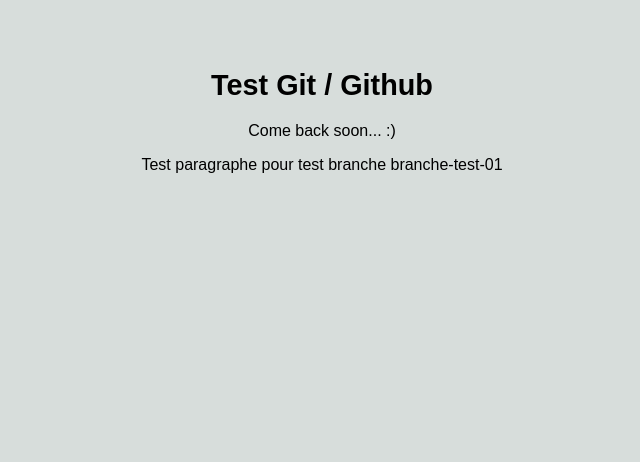
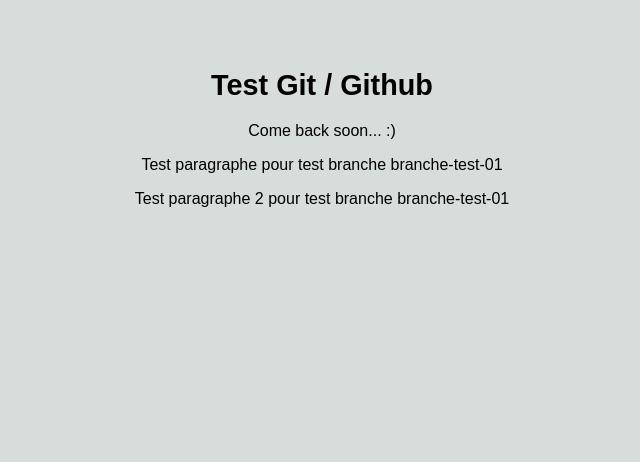
Before and after one commit to AleaxandreDucom/Comment-utiliser-Git, a plain HTML site: page index.html in a window 1280 px wide. Shown: the whole page, without its empty margins (318-958 px from the left). Drawn offline with Linux system fonts and the light colour scheme.

Commit message:
Ajouter un 2ème paragraphe au fichier index.html pour tester la branche expérimentale branche-test-01

```diff
--- a/index.html
+++ b/index.html
@@ -11,6 +11,7 @@
             <h1>Test Git / Github</h1>
             <p>Come back soon... :)</p>
             <p>Test paragraphe pour test branche branche-test-01</p>
+            <p>Test paragraphe 2 pour test branche branche-test-01</p>
         </div>
     </body>
 </html>
```
